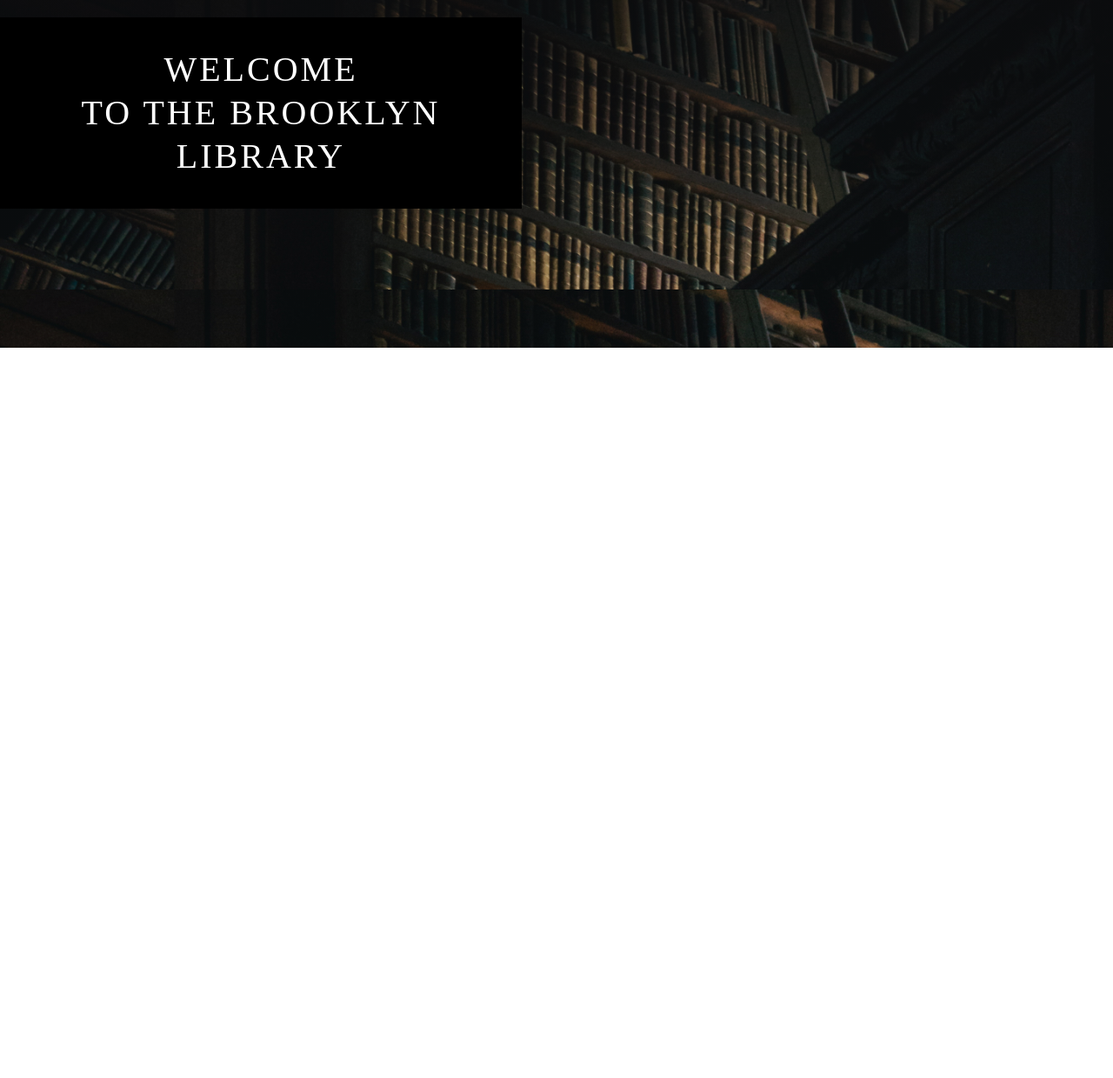
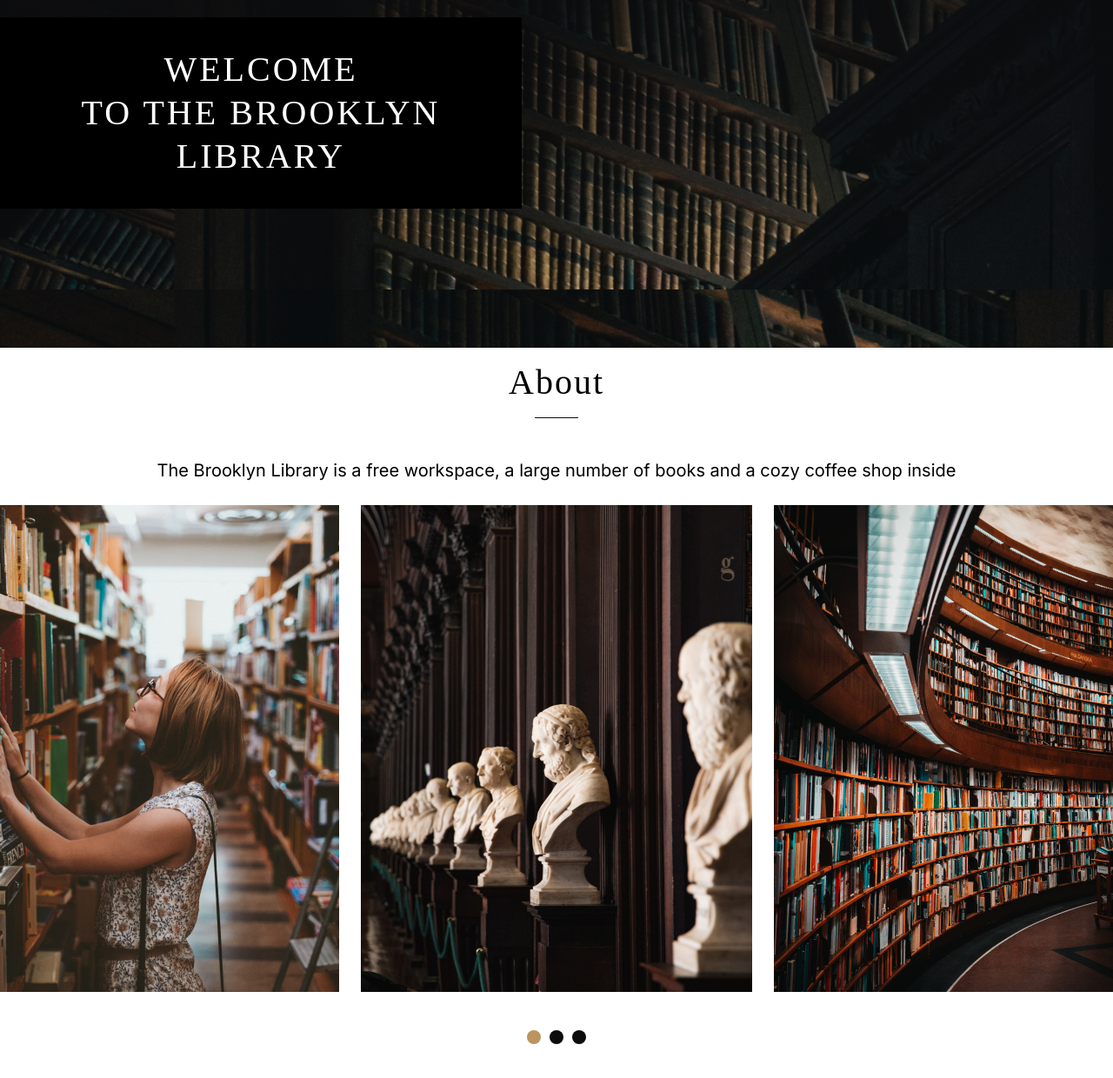
Before and after one commit to farikmax/BPLibrary, a plain HTML site: page index.html in a window 1280 px wide. Shown: the part 290-1530 px from the top of the page at 87% size. Before the commit the page ends 800 px from the top, so only its background shows below. Drawn offline with Linux system fonts and the light colour scheme; a web font is replaced by a local one.

Commit message:
add: section about

```diff
--- a/index.html
+++ b/index.html
@@ -51,6 +51,29 @@
 					</h2>
 				</div>
 			</section>
+			<section class="about container">
+				<h2 class="about__title">About</h2>
+				<span class="about__title_line"></span>
+				<p class="about__descr">The Brooklyn Library is a free workspace, a large number of books and a cozy coffee shop inside</p>
+				<div class="about__gallery">
+					<ul class="about__gallery_list">
+						<li class="about__gallery_list--item">
+							<img class="about__gallery_list--img" src="./src/images/pic/image 1.jpg" alt="img" />
+						</li>
+						<li class="about__gallery_list--item">
+							<img class="about__gallery_list--img" src="./src/images/pic/image 2.jpg" alt="img" />
+						</li>
+						<li class="about__gallery_list--item">
+							<img class="about__gallery_list--img" src="./src/images/pic/image 3.jpg" alt="img" />
+						</li>
+					</ul>
+					<div class="about__gallery_dots">
+						<div class="about__gallery_dots--item about__gallery_dots--item-active"></div>
+						<div class="about__gallery_dots--item"></div>
+						<div class="about__gallery_dots--item"></div>
+					</div>
+				</div>
+			</section>
 		</main>
 	</body>
 </html>
--- /dev/null
+++ b/src/scss/sections/_about.scss
@@ -0,0 +1,76 @@
+.about {
+	display: flex;
+	text-align: center;
+	align-items: center;
+	flex-direction: column;
+	padding-top: 20px;
+	padding-bottom: 40px;
+	min-height: 837px;
+
+	&__title {
+		display: flex;
+		justify-content: center;
+		font-family: $SECOND_FONT;
+		font-weight: 400;
+		font-size: 40px;
+		line-height: 40px;
+		letter-spacing: 2px;
+		margin-bottom: 20px;
+
+		&_line {
+			display: flex;
+			border-bottom: 1px solid $DARK;
+			max-width: 50px;
+			width: 100%;
+			margin-bottom: 40px;
+		}
+	}
+
+	&__descr {
+		display: flex;
+		justify-content: center;
+		font-weight: 400;
+		font-size: 20px;
+		line-height: 40px;
+		margin-bottom: 20px;
+	}
+
+	&__gallery {
+		display: flex;
+		flex-direction: column;
+
+		&_list {
+			display: flex;
+			flex-direction: row;
+			justify-content: space-between;
+			margin-bottom: 40px;
+
+			&--item {
+				margin-right: 25px;
+				&:last-child {
+					margin-right: 0;
+				}
+			}
+		}
+
+		&_dots {
+			display: flex;
+			justify-content: center;
+
+			&--item {
+				width: 16px;
+				height: 16px;
+				border-radius: 100%;
+				background-color: $DARK;
+				margin-right: 10px;
+				cursor: poiter;
+				&:last-child {
+					margin-right: 0;
+				}
+				&-active {
+					background-color: $GOLD;
+				}
+			}
+		}
+	}
+}
--- a/src/scss/style.scss
+++ b/src/scss/style.scss
@@ -5,3 +5,4 @@
 //SECTIONS
 @import './sections/header';
 @import './sections/welcome';
+@import './sections/about';
```
Also changed, not shown: src/css/style.min.css, src/images/pic/image 1.jpg (added), src/images/pic/image 2.jpg (added), src/images/pic/image 3.jpg (added), src/images/pic/image 4.jpg (added), src/images/pic/image 5.jpg (added), 1 other file.
